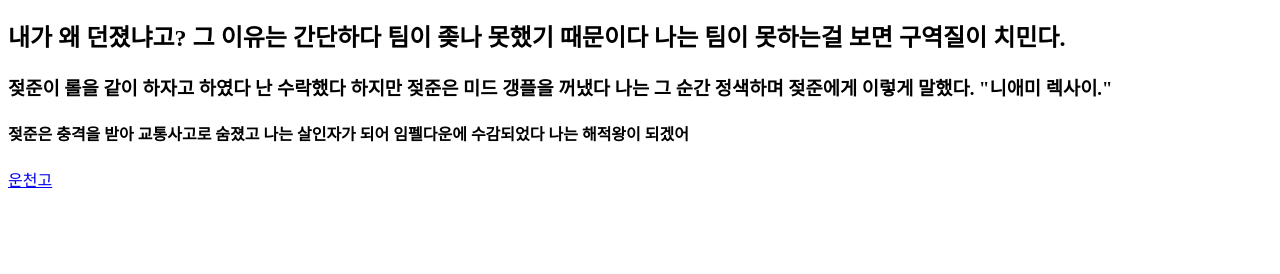
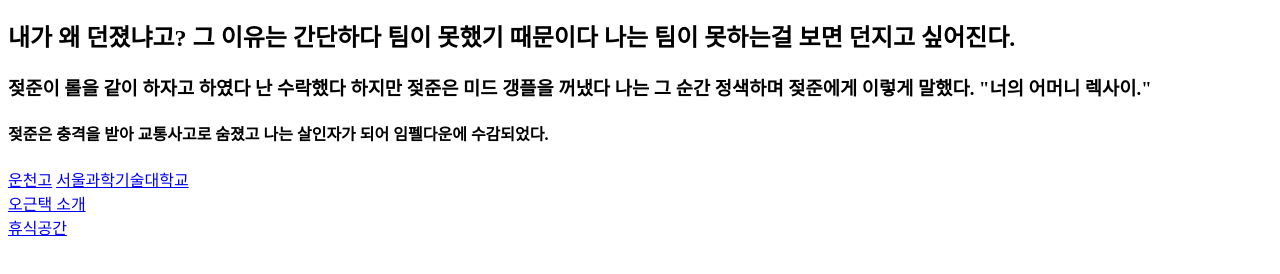
Before and after one commit to ooooooogt/10229, a plain HTML site: page index.html in a window 1280 px wide. Shown: the part 358-632 px from the top of the page. Drawn offline with Linux system fonts and the light colour scheme.

Commit message:
Update index.html

```diff
--- a/index.html
+++ b/index.html
@@ -1,6 +1,6 @@
 <html>
 <head>
-<title> 오근택 붕신</title>
+<title> 오근택</title>
 </head>
 <body>
 
@@ -11,10 +11,13 @@
 <H5/> 팀차이 gg </H5>
 <H6/> 쩐다 쩐다 멘붕을 선사 존재 자체가 현타(오근택 톤으로) </h6>
 <h1> 내이름은 오근택 오늘 나는 또 던져버렸다 </h1>
-<h2> 내가 왜 던졌냐고? 그 이유는 간단하다 팀이 좆나 못했기 때문이다 나는 팀이 못하는걸 보면 구역질이 치민다. </h2>
-<h3> 젖준이 롤을 같이 하자고 하였다 난 수락했다 하지만 젖준은 미드 갱플을 꺼냈다 나는 그 순간 정색하며 젖준에게 이렇게 말했다. "니애미 렉사이." </h3>
-<h4> 젖준은 충격을 받아 교통사고로 숨졌고 나는 살인자가 되어 임펠다운에 수감되었다 나는 해적왕이 되겠어 </h4>
+<h2> 내가 왜 던졌냐고? 그 이유는 간단하다 팀이 못했기 때문이다 나는 팀이 못하는걸 보면 던지고 싶어진다. </h2>
+<h3> 젖준이 롤을 같이 하자고 하였다 난 수락했다 하지만 젖준은 미드 갱플을 꺼냈다 나는 그 순간 정색하며 젖준에게 이렇게 말했다. "너의 어머니 렉사이." </h3>
+<h4> 젖준은 충격을 받아 교통사고로 숨졌고 나는 살인자가 되어 임펠다운에 수감되었다. </h4>
 
 <a href="https://uncheon.hs.kr/">운천고</a>
+<a href="https://seoultech.ac.kr">서울과학기술대학교</a><br>
+<a href="my.html">오근택 소개</a><br>
+<a href="joy.html">휴식공간 </a>
 </body>
 </html>
```
